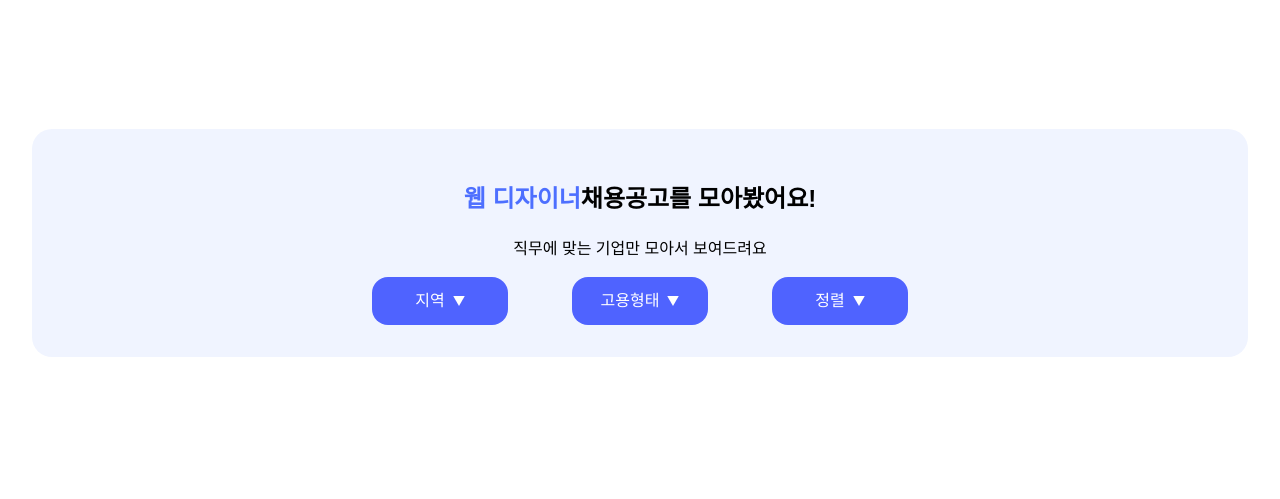
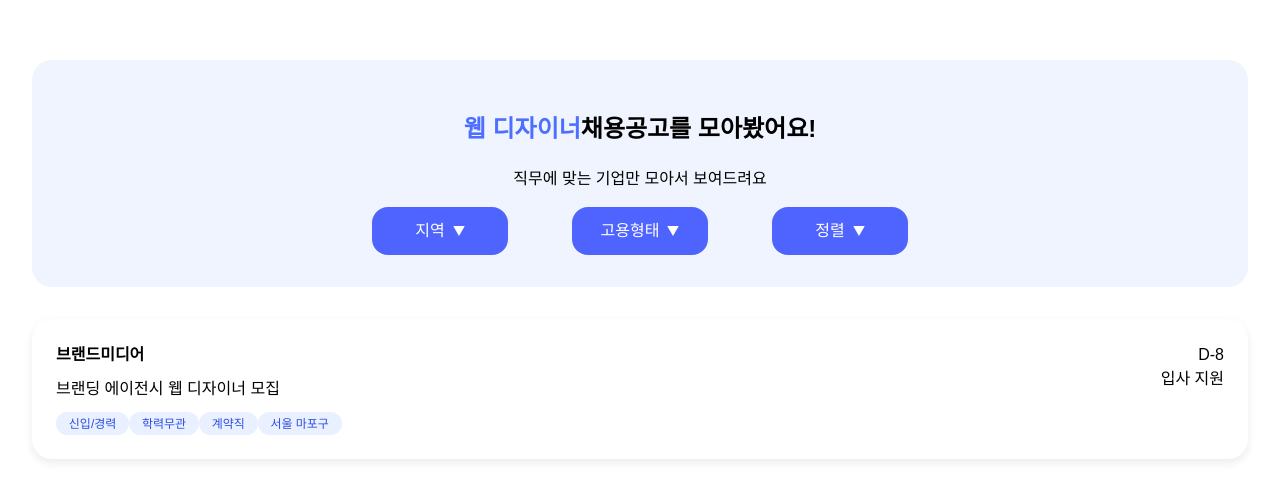
Before and after one commit to hyonun321/JobThoughts, a React (Vite) app in the folder client/: page /jobs in a window 1280 px wide. Shown: the part 141-640 px from the top of the page. Built offline with nearby package versions, Linux system fonts and the light colour scheme; a web font is replaced by a local one.

Commit message:
Chore: 임시 데이터 추가

```diff
--- a/client/src/data/mockJobData.ts
+++ b/client/src/data/mockJobData.ts
@@ -1,14 +1,104 @@
 const jobs = [
   {
     id: 1,
+    job: '의사',
     company: '(주)케이에이유',
     title: '화장품 마케터 (URIAGE, NUXE 외) 채용',
-    career: '경력 2년 +',
+    career: '경력 2년 이상',
     education: '대졸(2,3년제 이상)',
     type: '정규직',
     location: '서울 강남구',
   },
-  // ...복수 데이터 추가
+  {
+    id: 2,
+    job: '의사',
+    company: '브랜드미디어',
+    title: '브랜딩 에이전시 웹 디자이너 모집',
+    career: '신입/경력',
+    education: '학력무관',
+    type: '계약직',
+    location: '서울 마포구',
+  },
+  {
+    id: 3,
+    job: '의 사',
+    company: '위버스컴퍼니',
+    title: 'React 기반 프론트엔드 개발자 채용',
+    career: '경력 3년 이상',
+    education: '대졸 이상',
+    type: '정규직',
+    location: '서울 성동구',
+  },
+  {
+    id: 4,
+    job: '의 사',
+    company: '커먼컴퓨터',
+    title: 'NestJS 백엔드 개발자 채용',
+    career: '경력 2년 이상',
+    education: '대졸 이상',
+    type: '정규직',
+    location: '서울 서초구',
+  },
+  {
+    id: 5,
+    job: '의 사',
+    company: '토스',
+    title: '서비스 기획자 (핀테크)',
+    career: '신입/경력',
+    education: '학력무관',
+    type: '정규직',
+    location: '서울 강남구',
+  },
+  {
+    id: 6,
+    job: '의 사',
+    company: '야놀자',
+    title: '데이터 기반 서비스 개선 분석가 채용',
+    career: '경력 1년 이상',
+    education: '대졸 이상',
+    type: '정규직',
+    location: '서울 중구',
+  },
+  {
+    id: 7,
+    job: '의 사',
+    company: '크리에이터팩토리',
+    title: '유튜브 영상 편집자 모집',
+    career: '신입/경력',
+    education: '학력무관',
+    type: '계약직',
+    location: '경기 성남시',
+  },
+  {
+    id: 8,
+    job: '의 사',
+    company: '라인플러스',
+    title: '모바일 앱 UI 디자이너 채용',
+    career: '경력 3년 이상',
+    education: '대졸 이상',
+    type: '정규직',
+    location: '경기 성남시',
+  },
+  {
+    id: 9,
+    job: 'PM',
+    company: '카카오엔터프라이즈',
+    title: 'IT 서비스 프로젝트 매니저(PM) 채용',
+    career: '경력 4년 이상',
+    education: '대졸 이상',
+    type: '정규직',
+    location: '경기 성남시',
+  },
+  {
+    id: 10,
+    job: '의 사',
+    company: '마이리얼트립',
+    title: '콘텐츠 마케팅 담당자 채용',
+    career: '경력 1년 이상',
+    education: '대졸 이상',
+    type: '정규직',
+    location: '서울 종로구',
+  },
 ];
 
 export default jobs;
```
